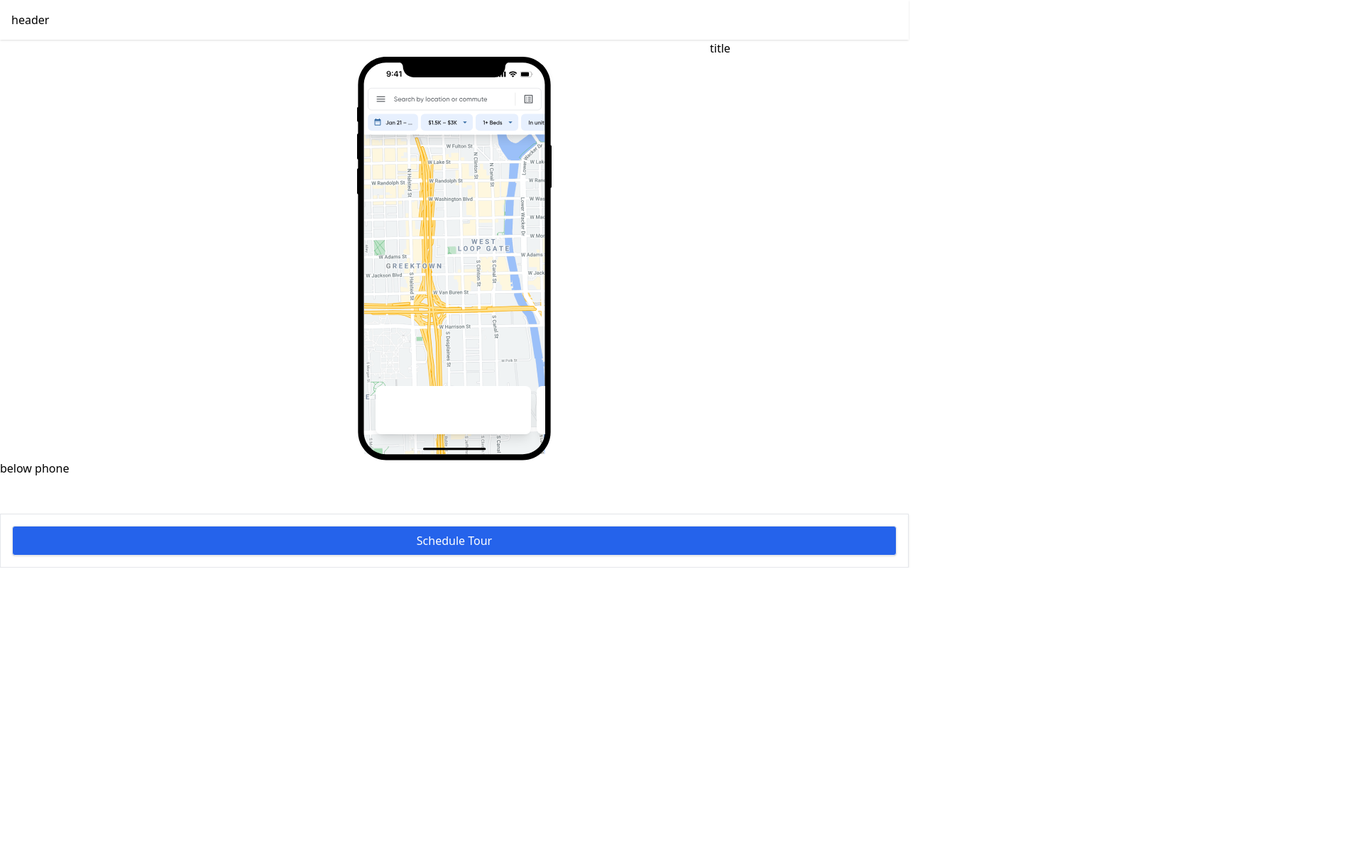
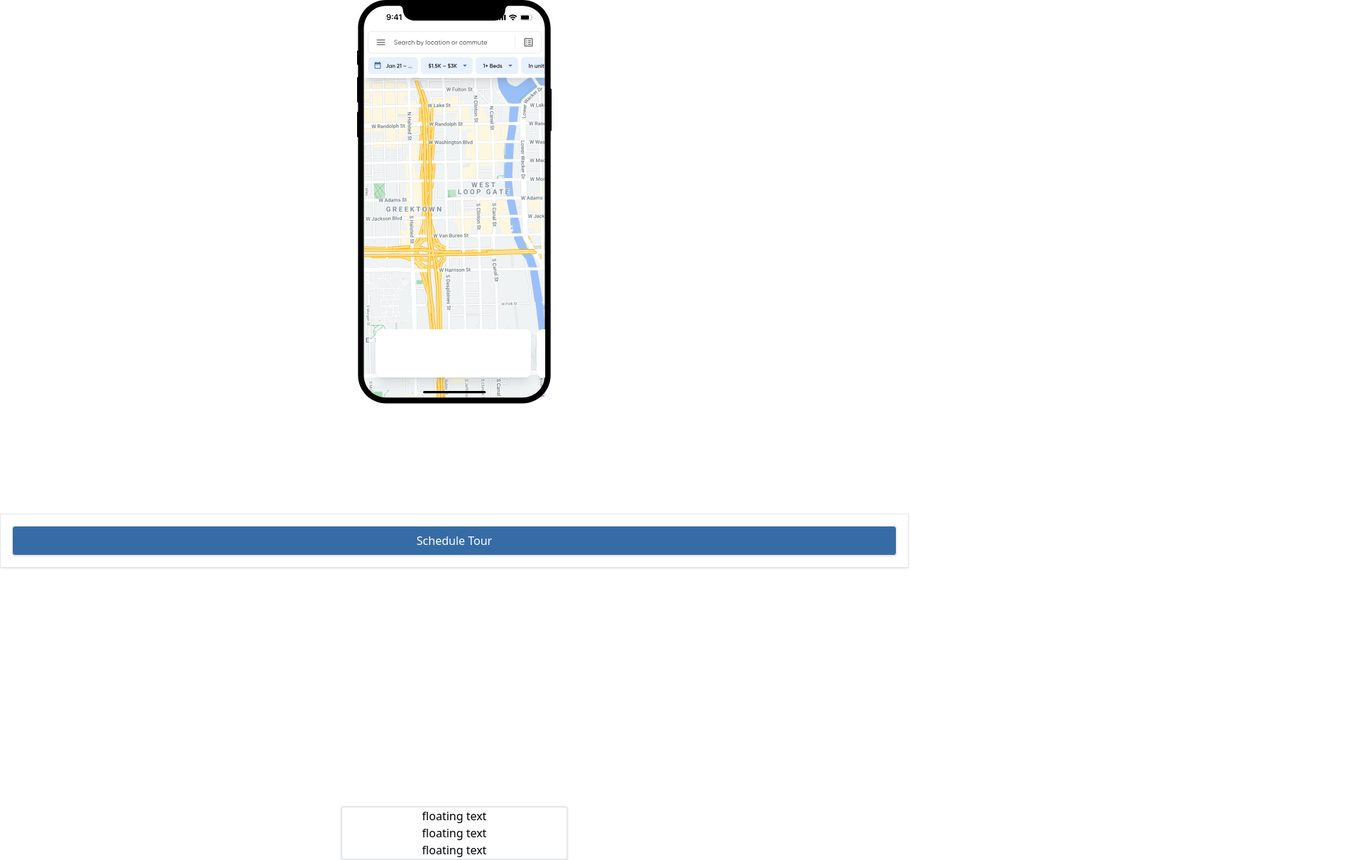
Before and after one commit to mcgrealife/landing-property, a Next.js app: page / in a window 1280 px wide. Shown: the top 1212 px of the page at 71% size, 1920 px wide, since content can reach past the window. Before the commit the page ends 800 px from the top, so only its background shows below. Built offline with nearby package versions, Linux system fonts and the light colour scheme.

Commit message:
sticky footer solved!!!

```diff
--- a/pages/index.js
+++ b/pages/index.js
@@ -9,26 +9,26 @@ import { ScrollTrigger } from "gsap/dist/ScrollTrigger"
 export default function Home() {
 
   gsap.registerPlugin(ScrollTrigger)
-
   const tl = gsap.timeline()
 
-  const title = useRef()
-
   const cards = useRef()
-
   const scheduleTour = useRef()
+  const frameContainer = useRef()
+  const floatingText1 = useRef()
 
   useEffect(() => {
 
 
-    tl.to(title.current, {
-      x: 1000, duration: 3,
+    tl.to(cards.current, {
+      x: -327,
     })
-    // gsap.to(cards.current, { x: 1000, duration: 3 })
+    tl.to(floatingText1.current, { y: -1000 }, "<1%")
 
     ScrollTrigger.create({
       animation: tl,
-      trigger: scheduleTour.current
+      trigger: frameContainer.current,
+      pin: true,
+      scrub: 2
     })
 
   })
@@ -42,15 +42,11 @@ export default function Home() {
         <title>Resider</title>
       </Head>
 
-
-      <div className='flex flex-col min-h-screen'>
-        <div className='bg-white shadow p-4'>
-          header
-        </div>
+      <div className='flex flex-col min-h-screen '>
 
         <div className='grow'>
-          <p ref={title}>title</p>
-          <div className='grid grid-cols-[9.5px_255px_9.5px] grid-rows-[8px_552.2px_8.1px]  justify-center'>
+
+          <div ref={frameContainer} className='grid grid-cols-[9.5px_255px_9.5px] grid-rows-[8px_552.2px_8.1px] justify-center '>
 
             <img src="/map-1.png" alt="map" className='row-start-2 row-span-4 col-start-2 col-span-2 pt-[101px] z-2' />
 
@@ -85,15 +81,27 @@ export default function Home() {
               className='row-start-1 row-span-3 col-start-1 col-span-3 z-5'
             />
 
+
+
           </div>
-          <p>below phone</p>
+          <div ref={scheduleTour} className='bg-white shadow border p-4 w-full grid fixed bottom-0 z-20'>
+            <button className='bg-blue-primary border rounded text-white p-2 shadow align-center'>Schedule Tour</button>
+          </div>
+
         </div>
 
 
-        <div ref={scheduleTour} className='bg-white shadow border p-4 grid'>
-          <button className='bg-blue-600 border rounded text-white p-2 shadow'>Schedule Tour</button>
+
+        <div ref={floatingText1} className='grid self-center justify-center bg-white border-2 rounded shadow h-full w-80'>
+          <p>floating text</p>
+          <p>floating text</p>
+          <p>floating text</p>
         </div>
+
+
+
       </div>
+
     </>
 
   )
--- a/tailwind.config.js
+++ b/tailwind.config.js
@@ -23,6 +23,9 @@ module.exports = {
         '7': '7',
         '8': '8',
         '9': '9',
+      },
+      colors: {
+        'blue-primary': '#366CA5'
       }
 
     },
```
